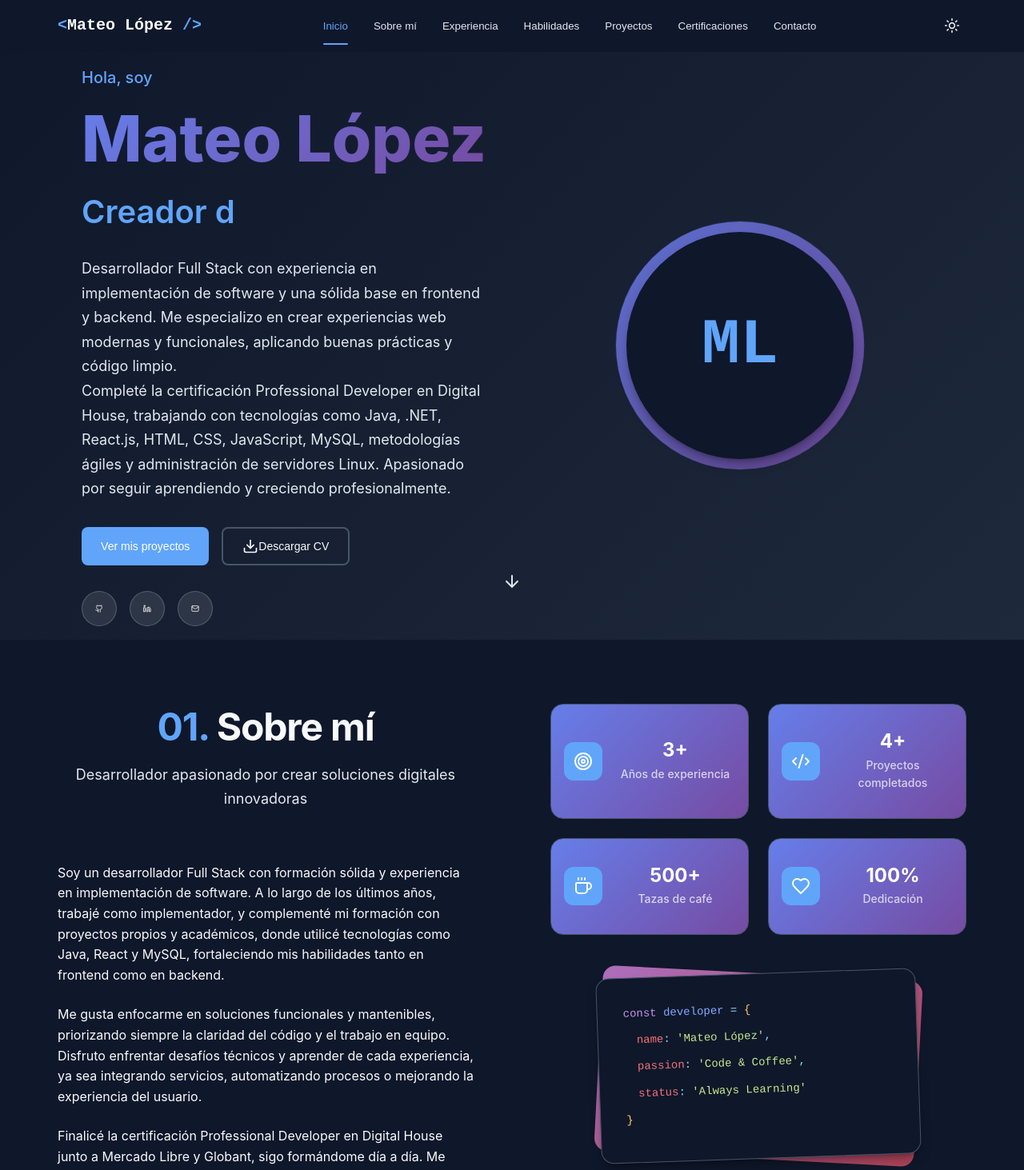
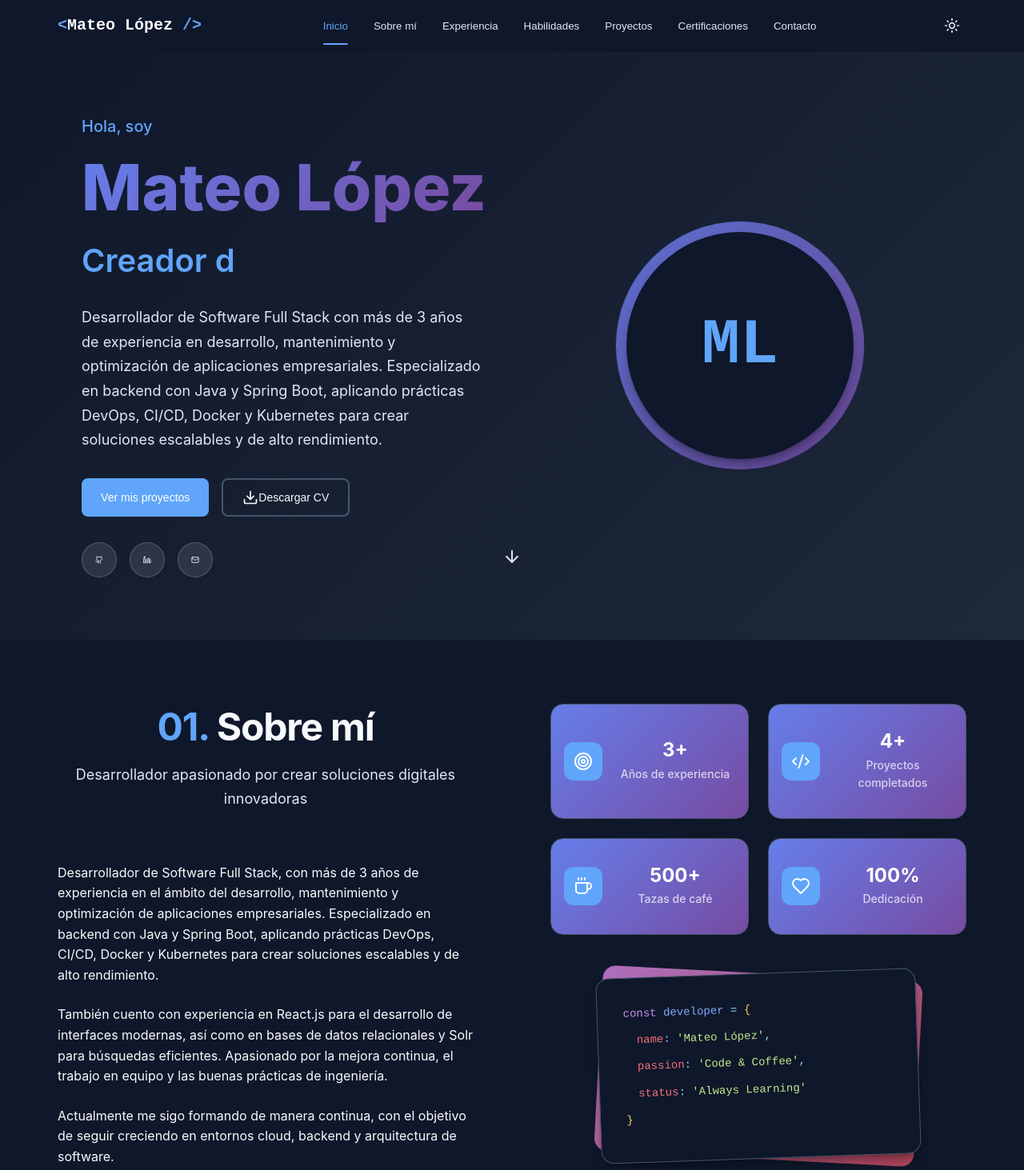
Before and after one commit to TeoLoop/PortfolioV2, a React (Vite) app: page / in a window 1280 px wide. Shown: the top 1463 px of the page at 80% size. Built offline with nearby package versions, Linux system fonts and the light colour scheme.

Commit message:
[FEATURE] - Actualizando Hero y About

```diff
--- a/src/components/About.jsx
+++ b/src/components/About.jsx
@@ -35,17 +35,16 @@ const About = () => {
 
             <div className="about-description">
               <p className="text-base mb-6">
-                Soy un desarrollador Full Stack con formación sólida y experiencia en implementación de software. A lo largo de los últimos años, trabajé como implementador, y complementé mi formación con proyectos propios y académicos, donde utilicé tecnologías como Java, React y MySQL, fortaleciendo mis habilidades tanto en frontend como en backend.
+                Desarrollador de Software Full Stack, con más de 3 años de experiencia en el ámbito del desarrollo, mantenimiento y optimización de aplicaciones empresariales. Especializado en backend con Java y Spring Boot, aplicando prácticas DevOps, CI/CD, Docker y Kubernetes para crear soluciones escalables y de alto rendimiento.
               </p>
 
               <p className="text-base mb-6">
-                Me gusta enfocarme en soluciones funcionales y mantenibles, priorizando siempre la claridad del código y el trabajo en equipo. Disfruto enfrentar desafíos técnicos y aprender de cada experiencia, ya sea integrando servicios, automatizando procesos o mejorando la experiencia del usuario.
+                También cuento con experiencia en React.js para el desarrollo de interfaces modernas, así como en bases de datos relacionales y Solr para búsquedas eficientes. Apasionado por la mejora continua, el trabajo en equipo y las buenas prácticas de ingeniería.
               </p>
 
               <p className="text-base mb-8">
-                Finalicé la certificación Professional Developer en Digital House junto a Mercado Libre y Globant, sigo formándome día a día. Me interesa estar al tanto de las herramientas y buenas prácticas del desarrollo moderno, con el objetivo de seguir creciendo y aportar valor real a cada proyecto en el que participo.
+                Actualmente me sigo formando de manera continua, con el objetivo de seguir creciendo en entornos cloud, backend y arquitectura de software.
               </p>
-
 
               <div className="interests">
                 <h3 className="heading-4 mb-4">Áreas de interés:</h3>
--- a/src/components/Hero.jsx
+++ b/src/components/Hero.jsx
@@ -61,9 +61,7 @@ const Hero = () => {
             </div>
 
             <p className="hero-description animate-fade-in-up">
-              Desarrollador Full Stack con experiencia en implementación de software y una sólida base en frontend y backend. Me especializo en crear experiencias web modernas y funcionales, aplicando buenas prácticas y código limpio.
-              <br />
-              Completé la certificación Professional Developer en Digital House, trabajando con tecnologías como Java, .NET, React.js, HTML, CSS, JavaScript, MySQL, metodologías ágiles y administración de servidores Linux. Apasionado por seguir aprendiendo y creciendo profesionalmente.
+              Desarrollador de Software Full Stack con más de 3 años de experiencia en desarrollo, mantenimiento y optimización de aplicaciones empresariales. Especializado en backend con Java y Spring Boot, aplicando prácticas DevOps, CI/CD, Docker y Kubernetes para crear soluciones escalables y de alto rendimiento.
             </p>
 
             <div className="hero-actions animate-fade-in-up">
```
Also changed, not shown: 1 other file (tests, documents, lock files or other folders).
